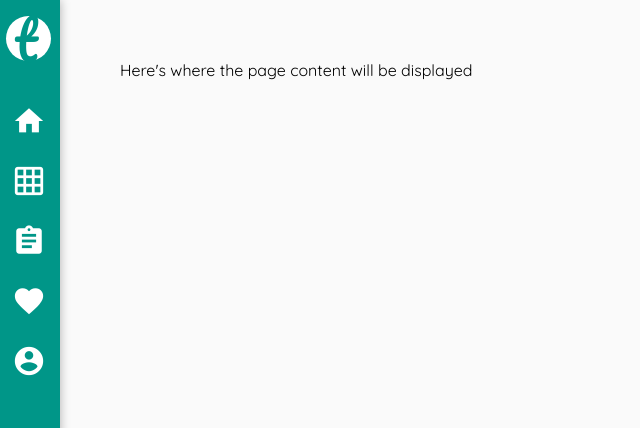
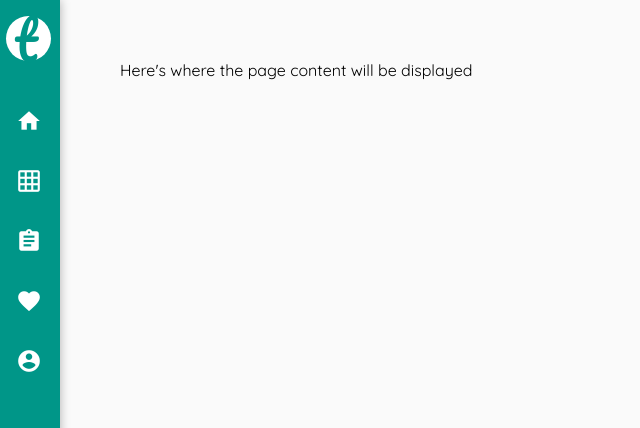
Before and after one commit to eTallang/sidenav-demo, an Angular app: page / in a window 1280 px wide. Shown: the top 428 px of the page, without its empty margins (0-640 px from the left). Built offline with nearby package versions, Linux system fonts and the light colour scheme.

Commit message:
feat(sidenav): make sidenav icons smaller

```diff
--- a/src/app/sidenav/sidenav.component.scss
+++ b/src/app/sidenav/sidenav.component.scss
@@ -60,8 +60,8 @@ $animation: 600ms cubic-bezier(0.6, 0, 0, 1);
         transition: background 0.1s;
 
         &-icon {
-          font-size: 34px;
-          padding: 0 20px 0 6px;
+          font-size: 26px;
+          padding: 0 30px 0 10px;
           box-sizing: border-box;
         }
 
--- a/src/app/sidenav/sidenav.component.ts
+++ b/src/app/sidenav/sidenav.component.ts
@@ -33,7 +33,7 @@ interface MenuItem {
         query(':enter', [
           style({ opacity: 0, transform: 'translateY(-10px)' }),
           stagger('90ms', [
-            animate('900ms 300ms cubic-bezier(0, 0, 0, 1)', style({ opacity: 1, transform: 'translateY(0)' }))
+            animate('1000ms 400ms cubic-bezier(0, 0, 0, .8)', style({ opacity: 1, transform: 'translateY(0)' }))
           ])
         ], { optional: true })
       ])
```
